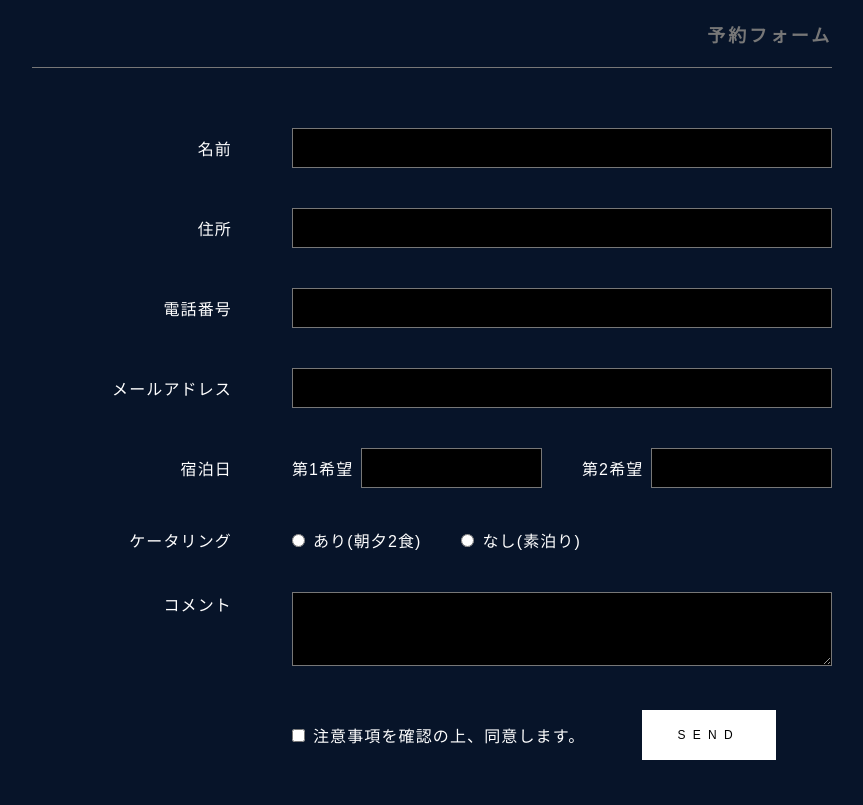
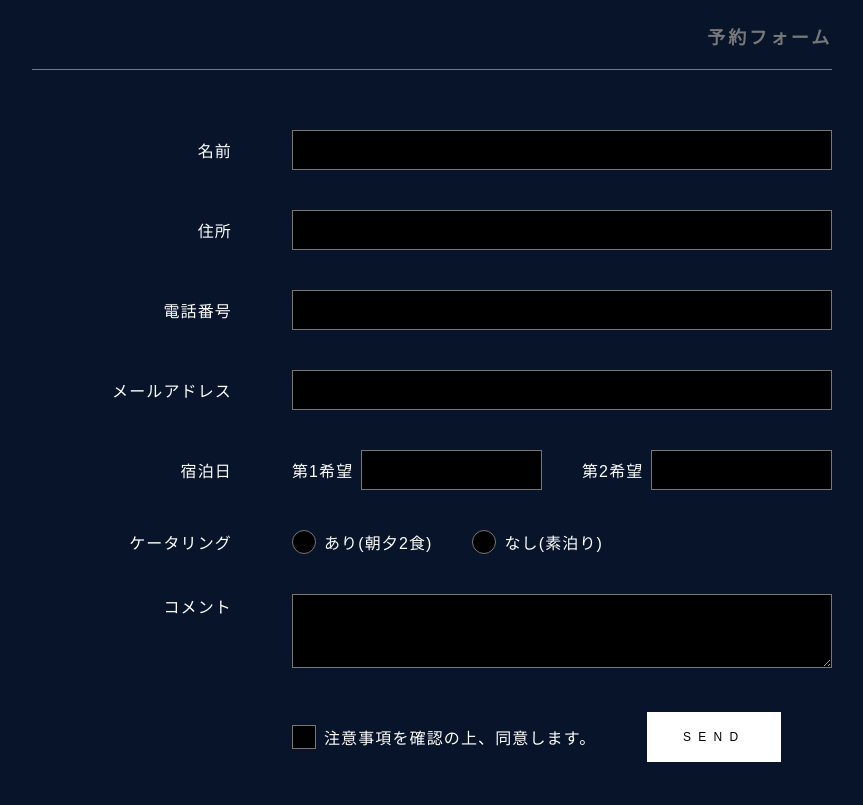
Before and after one commit to zd3F13/extra_renewal, a website: page extra/assets/index.html in a window 1280 px wide. Shown: the part 5721-6526 px from the top of the page, without its empty margins (248-1111 px from the left). Drawn offline with nearby package versions, Linux system fonts and the light colour scheme; files that its build step writes are made by us from their sources; files whose address does not match are found by name; a web font is replaced by a local one.

Commit message:
コーディング作業(PC用CSSファイル完成)

```diff
--- a/extra/assets/scss/style.scss
+++ b/extra/assets/scss/style.scss
@@ -876,7 +876,7 @@ main {
           white-space: nowrap;
         }
         td {
-          padding: 0 0 2.5% 5%;
+          padding: 0 0 1.5em 3em;
           ul {
             li {
               list-style-type: none;
@@ -1047,16 +1047,44 @@ main {
           dd {
             display: flex;
             > div {
-              white-space: nowrap;
               input[type="radio"] {
-                margin-right: .5em;
+                display: none;
+              }
+              label {
+                position: relative;
+                display: flex;
+                align-items: center;
+                white-space: nowrap;
+                &::before {
+                  content: '';
+                  display: block;
+                  min-width: 1.5em;
+                  min-height: 1.5em;
+                  margin-right: .5em;
+                  border: 1px solid $midium-grey;
+                  border-radius: 50%;
+                  background-color: $black;
+                }
+              }
+              input[type="radio"]:checked + label {
+                &::after {
+                  position: absolute;
+                  top: .3em;
+                  left: .3em;
+                  content: '';
+                  display: block;
+                  width: .9em;
+                  height: .9em;
+                  border-radius: 50%;
+                  background-color: $white;
+                }
               }
             }
             .form-catering01 {
-              padding-right: 3.7%;
+              padding-right: 1.25em;
             }
             .form-catering02 {
-              padding-left: 3.7%;
+              padding-left: 1.25em;
             }
           }
         }
@@ -1076,7 +1104,35 @@ main {
             align-items: center;
             .form-consent {
               input[type="checkbox"] {
-                margin-right: .5em;
+                display: none;
+              }
+              label {
+                position: relative;
+                display: flex;
+                align-items: center;
+                &::before {
+                  content: '';
+                  display: block;
+                  min-width: 1.5em;
+                  min-height: 1.5em;
+                  margin-right: .5em;
+                  border: 1px solid $midium-grey;
+                  background-color: $black;
+                }
+              }
+              input[type="checkbox"]:checked + label {
+                &::after {
+                  position: absolute;
+                  top: 25%;
+                  left: .3em;
+                  transform: rotate(-45deg);
+                  content: '';
+                  display: block;
+                  width: 1.25em;
+                  height: .75em;
+                  border-bottom: 3px solid $white;
+                  border-left: 3px solid $white;
+                }
               }
             }
             .submit-button {
```
Also changed, not shown: extra/html/css/style.css.
